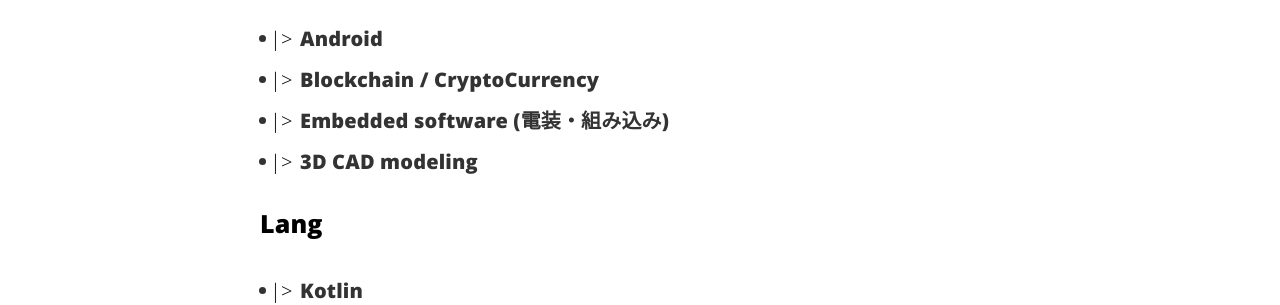
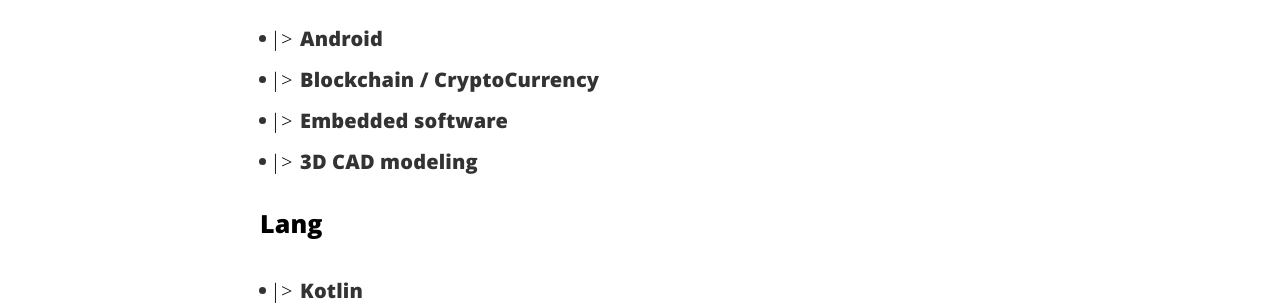
Before and after one commit to mwtndmik/mwtndmik.github.io, a Jekyll site: the page built from about.html, in a window 1280 px wide. Shown: the part 1153-1458 px from the top of the page. Built offline with Jekyll 4.4.1, drawn with Linux system fonts in a browser that asks for light colours.

Commit message:
modify about me

```diff
--- a/_config.yml
+++ b/_config.yml
@@ -52,7 +52,7 @@
 field:
   - name: Android
   - name: Blockchain / CryptoCurrency
-  - name: Embedded software (電装・組み込み)
+  - name: Embedded software
   - name: 3D CAD modeling
 #belong in about me
 belong:
```
